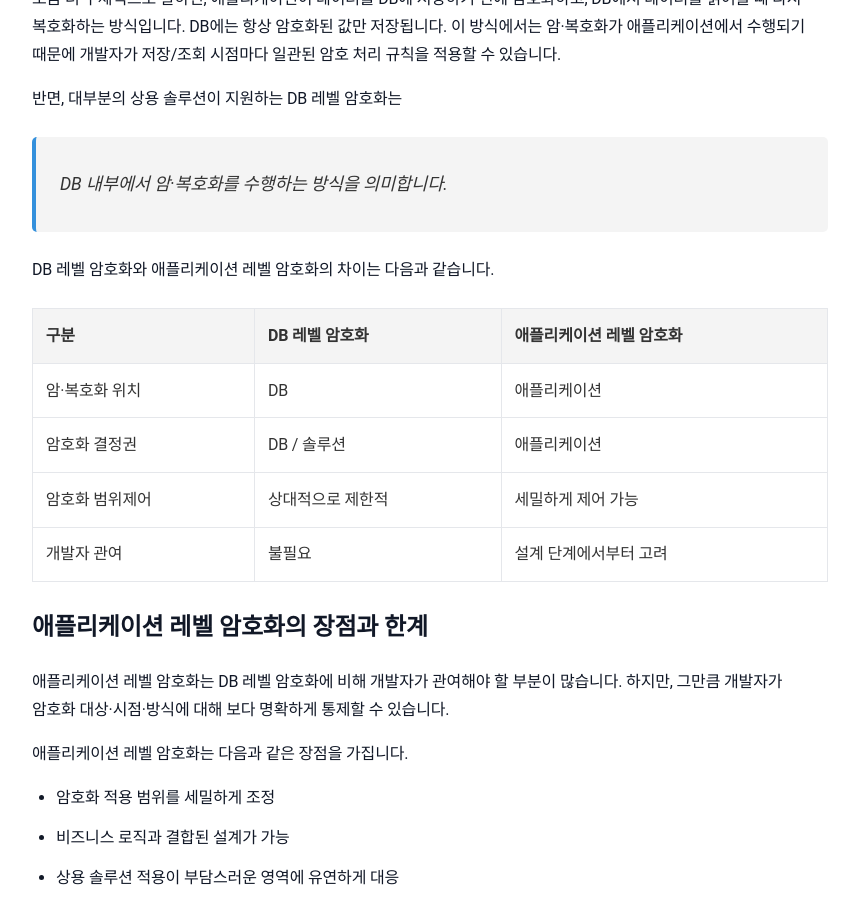
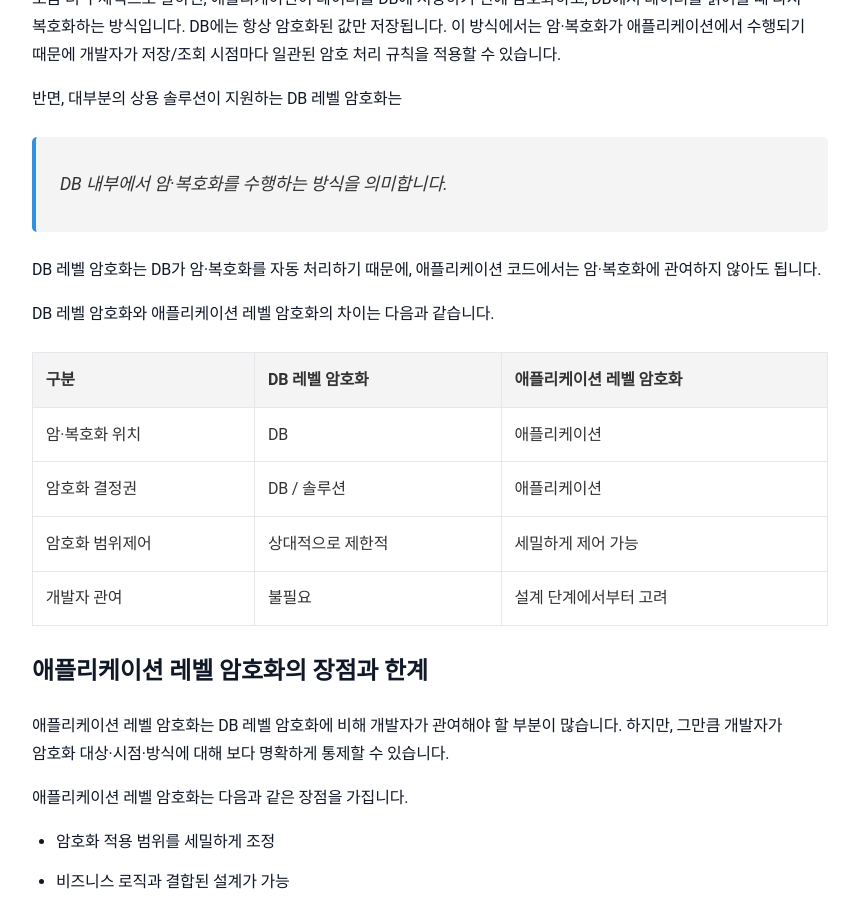
Before and after one commit to sanghoon-lee/sanghoon-lee.github.io, a Jekyll site: the page built from _posts/2026-01-24-JPACryptoConverter.md, in a window 1280 px wide and 900 px high, scrolled down 949 px. Shown: the whole window, without its empty margins (210-1069 px from the left). Built offline with Jekyll 4.4.1, drawn with Linux system fonts in a browser that asks for light colours; nearby versions of some CDN libraries; comment, search, counter and statistics services are not loaded.

Commit message:
JPA Crypto Converter 토이프로젝트 포스팅 2부 추가

```diff
--- a/_posts/2026-01-24-JPACryptoConverter.md
+++ b/_posts/2026-01-24-JPACryptoConverter.md
@@ -24,6 +24,9 @@ categories: 토이프로젝트
 
 반면, 대부분의 상용 솔루션이 지원하는 DB 레벨 암호화는
 > DB 내부에서 암·복호화를 수행하는 방식을 의미합니다.
+
+DB 레벨 암호화는 DB가 암·복호화를 자동 처리하기 때문에,
+애플리케이션 코드에서는 암·복호화에 관여하지 않아도 됩니다.
 
 DB 레벨 암호화와 애플리케이션 레벨 암호화의 차이는 다음과 같습니다.
 
```
Also changed, not shown: _posts/2026-01-25-JPACryptoConverter2.md (+2 -0 lines).
